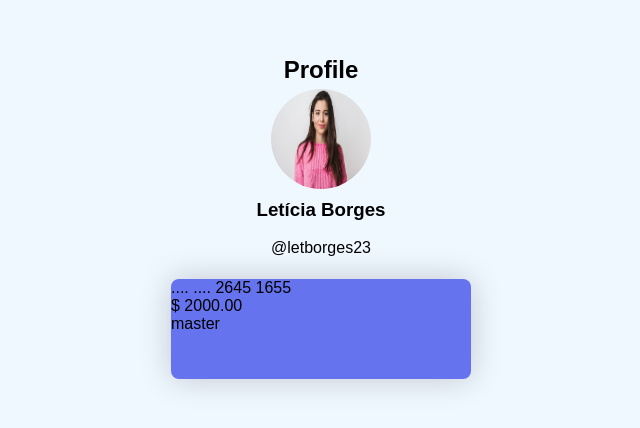
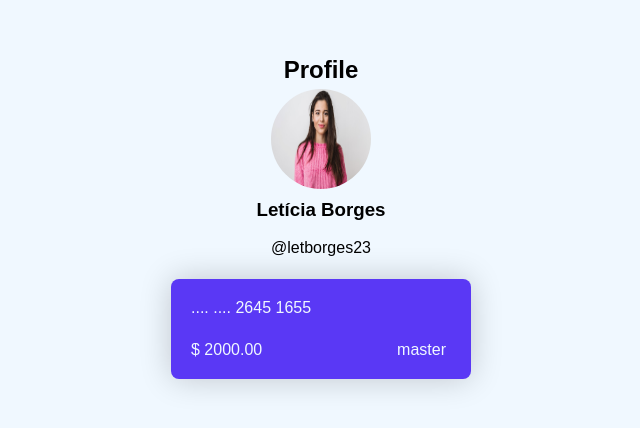
Before and after one commit to adrianomonteiroweb/loading-placeholder, a React (Create React App) app: page / in a window 1280 px wide. Shown: the part 180-608 px from the top of the page, without its empty margins (319-959 px from the left). Built offline with nearby package versions, Linux system fonts and the light colour scheme.

Commit message:
css creditCards

```diff
--- a/src/components/Cards.jsx
+++ b/src/components/Cards.jsx
@@ -8,7 +8,7 @@ class Cards extends React.Component {
   render() {
     const { loading, user } = this.props;
     const statusLoading = loading ? ' loading' : '';
-    const isCreditCard = () => !loading ? <CreditCard user={ user } /> : undefined;
+    const isCreditCard = () => !loading ? <CreditCard user={ user } /> : '';
     return (
       <section className={`cards-section${statusLoading}`}>
         {  isCreditCard() }
--- a/src/components/cards.css
+++ b/src/components/cards.css
@@ -1,3 +1,5 @@
 .cards-section {
   margin: 10px 0 10px 0;
+  height: 100px;
+  width: 300px;
 }
--- a/src/components/creditCard.css
+++ b/src/components/creditCard.css
@@ -1,8 +1,25 @@
 .credit-cards-section {
-  background-color: rgb(102, 115, 238);
+  background-color: rgb(90, 56, 245);
   border-radius: 8px;
   box-shadow: 0 0 2rem rgba(0, 0, 0, .2);
+  color: aliceblue;
+  display: flex;
+  flex-direction: column;
   height: 100px;
+  justify-content: space-between;
   margin: 5px 0 5px 0;
   width: 300px;
 }
+
+.credit-cards-section .account {
+  margin: 20px 0 0 20px;
+  width: 275px;
+}
+
+.credit-cards-section .credit-cards {
+  display: flex;
+  flex-direction: row;
+  justify-content: space-between;
+  margin: 0 0 20px 20px;
+  width: 255px;
+}
```
